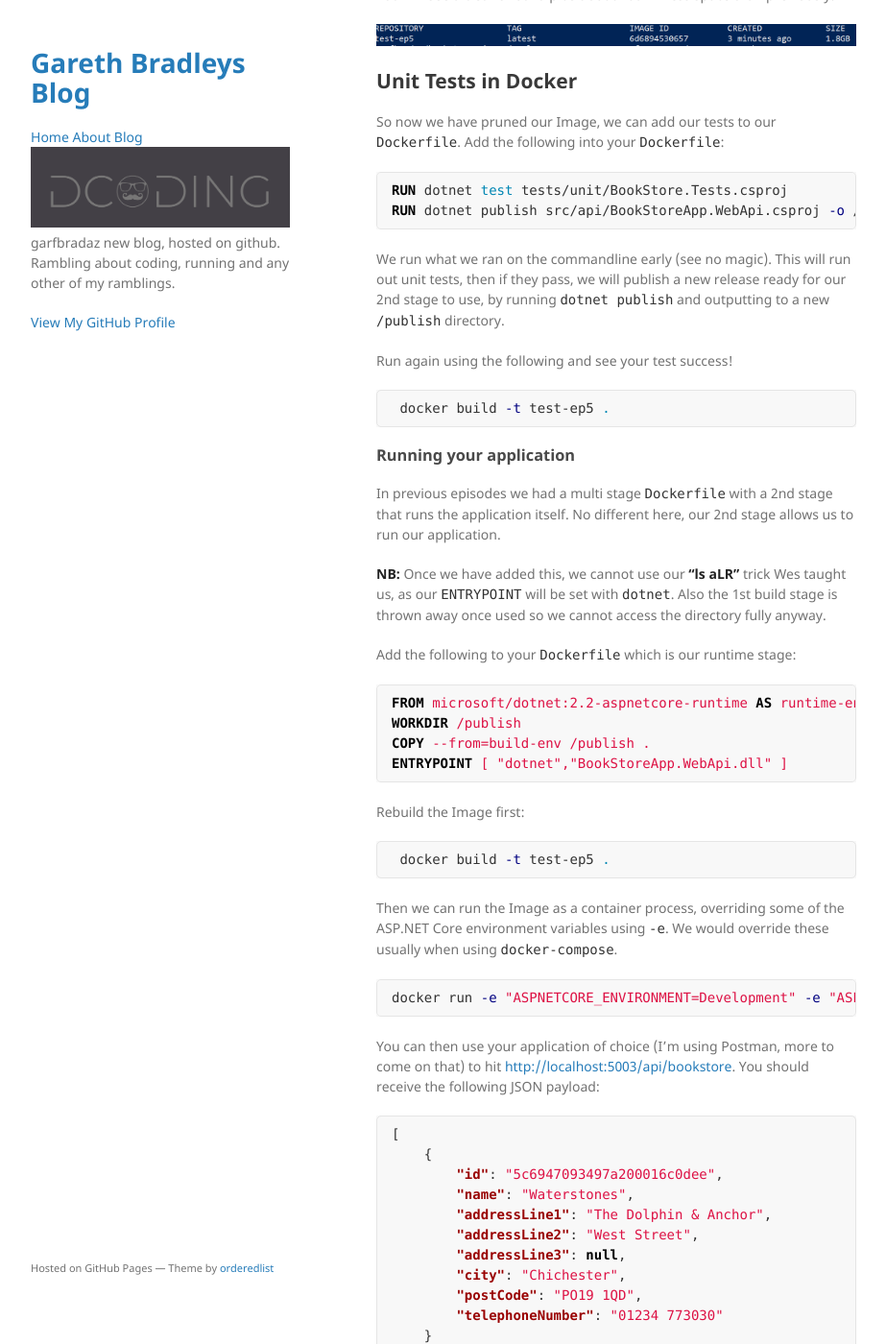
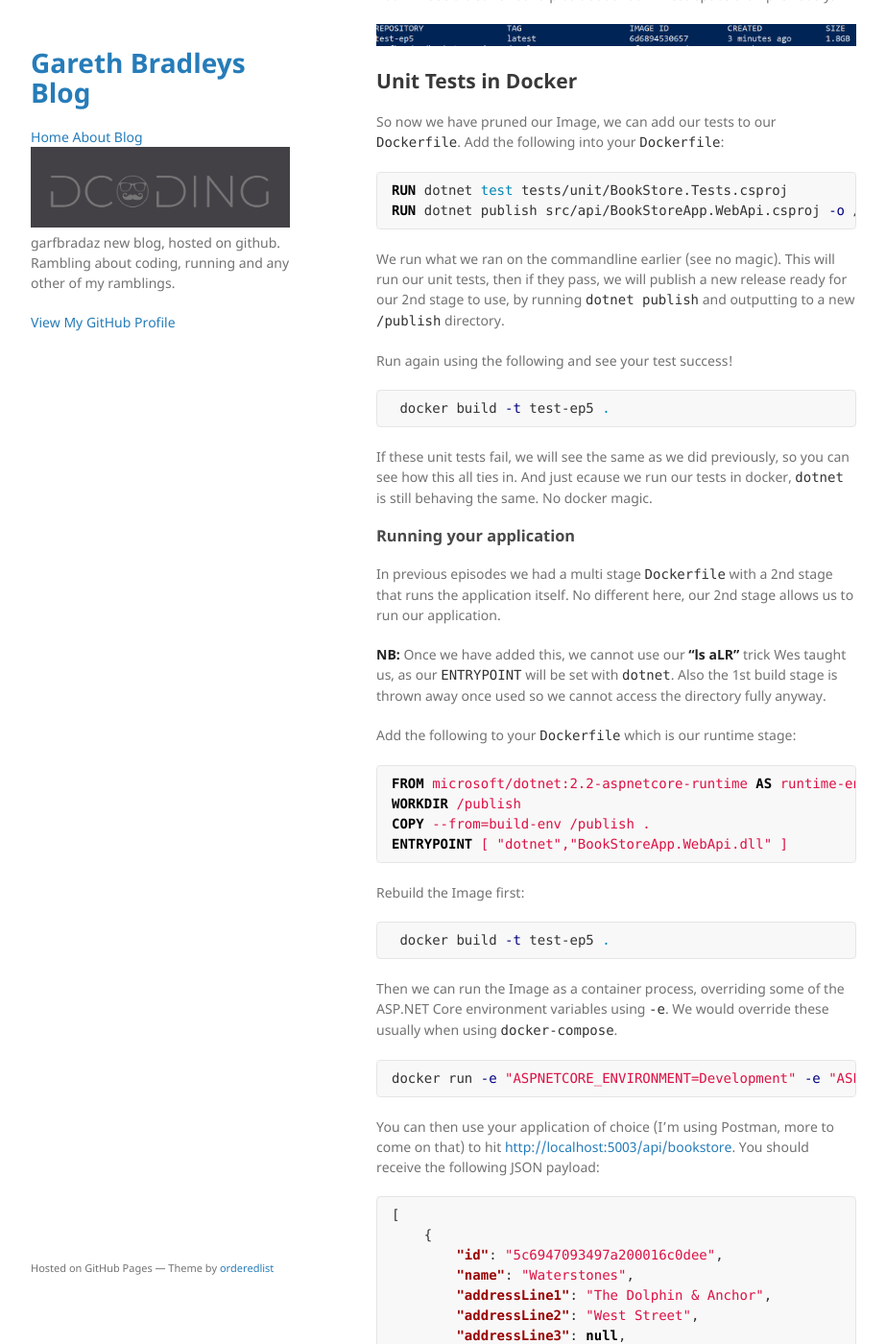
Before and after one commit to garfbradaz/garfbradaz.github.io, a Jekyll site: the page built from _posts/2019-02-17-Episode-5-JSON-API-ASP.NET-Modelling-Controller-And-Unit-Tests-BookStore.md, in a window 1280 px wide and 1400 px high, scrolled down 7522 px. Shown: the whole window at 96% size, without its empty margins (178-1101 px from the left). Built offline with Jekyll 4.4.1, drawn with Linux system fonts in a browser that asks for light colours; comment, search, counter and statistics services are not loaded; some of the changed text lies outside the part shown.

Commit message:
Episode 5 - spelling mistakes!
Signed-off-by: garfbradaz <zimzum17_1998@hotmail.com>

````diff
--- a/_posts/2019-02-17-Episode-5-JSON-API-ASP.NET-Modelling-Controller-And-Unit-Tests-BookStore.md
+++ b/_posts/2019-02-17-Episode-5-JSON-API-ASP.NET-Modelling-Controller-And-Unit-Tests-BookStore.md
@@ -342,13 +342,15 @@ RUN dotnet test tests/unit/BookStore.Tests.csproj
 RUN dotnet publish src/api/BookStoreApp.WebApi.csproj -o /publish
 ```
 
-We run what we ran on the commandline early (see no magic). This will run out unit tests, then if they pass, we will publish a new release ready for our 2nd stage to use, by running  `dotnet publish` and outputting to a new `/publish` directory.
+We run what we ran on the commandline earlier (see no magic). This will run our unit tests, then if they pass, we will publish a new release ready for our 2nd stage to use, by running  `dotnet publish` and outputting to a new `/publish` directory.
 
 Run again using the following and see your test success!
 
 ```bash
  docker build -t test-ep5 .
 ```
+
+If these unit tests fail, we will see the same as we did previously, so you can see how this all ties in. And just ecause we run our tests in docker, `dotnet` is still behaving the same. No docker magic.
 
 ### Running your application
 
@@ -394,6 +396,8 @@ You can then use your application of choice (I'm using Postman, more to come on
 ]
 ```
 
+And thats it, we are slowly starting to move our development and unit test pipeline into docker itself.
+
 ## Next time
 
 That's it for today. Remember all code is on [Github](https://github.com/garfbradaz/webapi-episodes/tree/master/episode-5) if you want it.
````
Also changed, not shown: other parts of _posts/2019-02-17-Episode-5-JSON-API-ASP.NET-Modelling-Controller-And-Unit-Tests-BookStore.md (+1 -1 lines).
